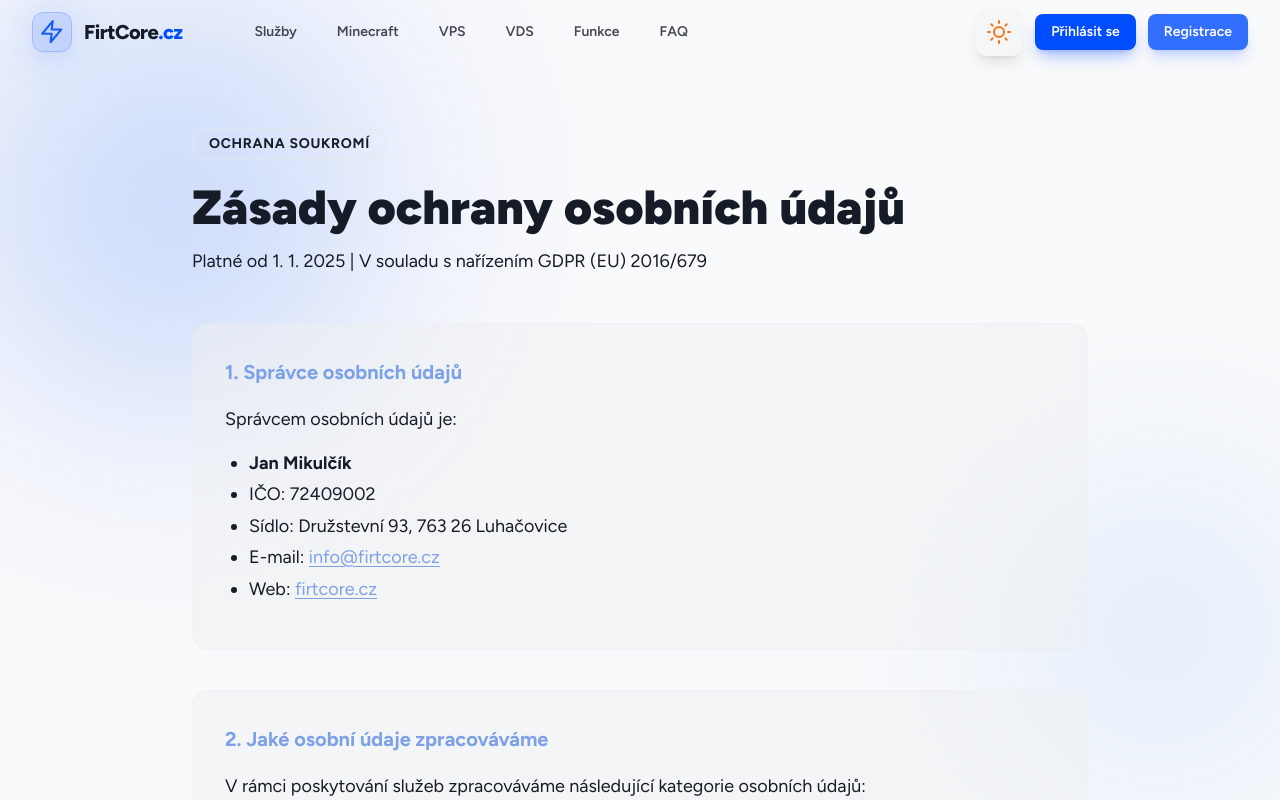
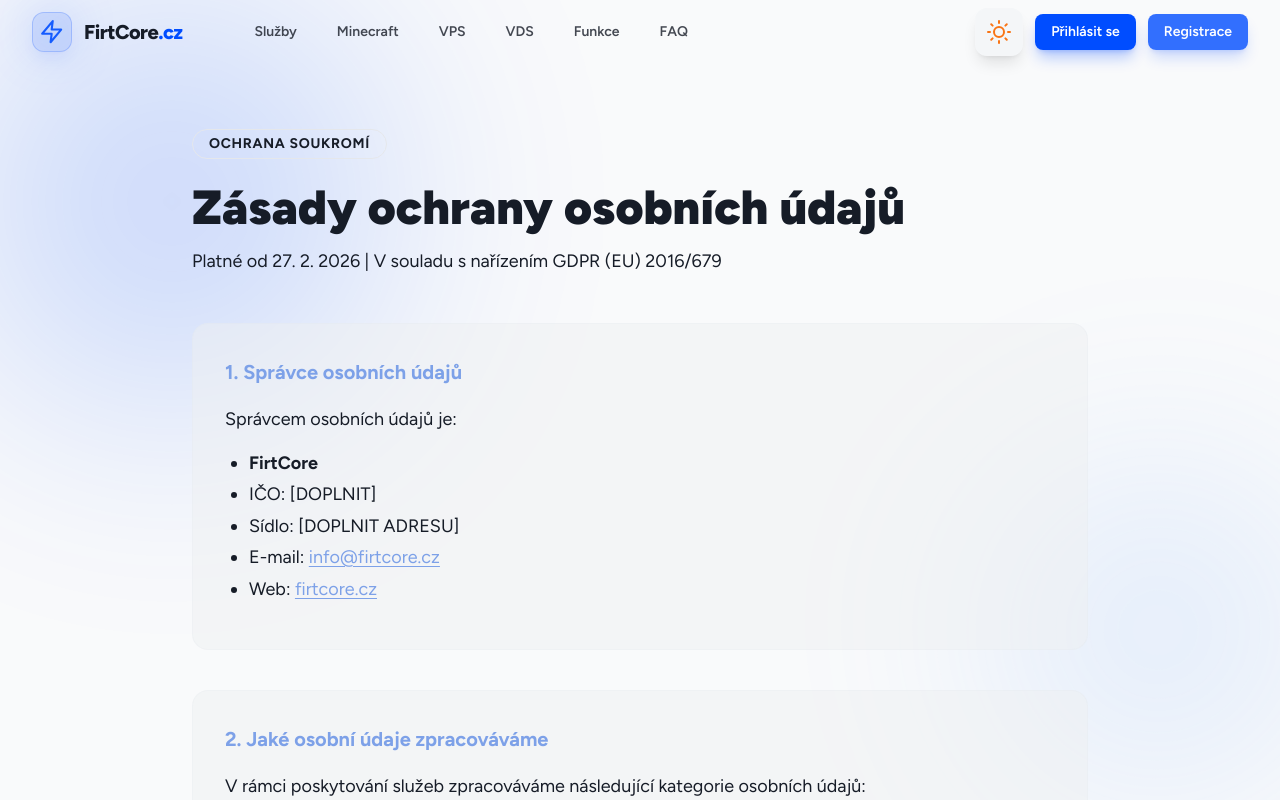
Before and after one commit to matejbiciste3-a11y/firtcore-next, a Next.js app: page /gdpr in a window 1280 px wide. Shown: the top 800 px of the page. Built offline with nearby package versions, Linux system fonts and the light colour scheme.

Commit message:
fix: update VOP and GDPR - FirtCore operator, date 27.2.2026

```diff
--- a/pages/gdpr.js
+++ b/pages/gdpr.js
@@ -19,7 +19,7 @@ export default function GDPR() {
                             Ochrana soukromí
                         </span>
                         <h1 className="text-4xl md:text-5xl font-black mb-4">Zásady ochrany osobních údajů</h1>
-                        <p className="text-muted-foreground mb-12 text-lg">Platné od 1. 1. 2025 | V souladu s nařízením GDPR (EU) 2016/679</p>
+                        <p className="text-muted-foreground mb-12 text-lg">Platné od 27. 2. 2026 | V souladu s nařízením GDPR (EU) 2016/679</p>
 
                         <div className="space-y-10 legal-content">
 
@@ -27,9 +27,9 @@ export default function GDPR() {
                                 <h2>1. Správce osobních údajů</h2>
                                 <p>Správcem osobních údajů je:</p>
                                 <ul>
-                                    <li><strong>Jan Mikulčík</strong></li>
-                                    <li>IČO: 72409002</li>
-                                    <li>Sídlo: Družstevní 93, 763 26 Luhačovice</li>
+                                    <li><strong>FirtCore</strong></li>
+                                    <li>IČO: [DOPLNIT]</li>
+                                    <li>Sídlo: [DOPLNIT ADRESU]</li>
                                     <li>E-mail: <a href="mailto:info@firtcore.cz">info@firtcore.cz</a></li>
                                     <li>Web: <a href="https://firtcore.cz" target="_blank" rel="noopener">firtcore.cz</a></li>
                                 </ul>
--- a/pages/vop.js
+++ b/pages/vop.js
@@ -19,13 +19,13 @@ export default function VOP() {
                             Právní dokumenty
                         </span>
                         <h1 className="text-4xl md:text-5xl font-black mb-4">Všeobecné obchodní podmínky</h1>
-                        <p className="text-muted-foreground mb-12 text-lg">Platné od 1. 1. 2025 | FirtCore datová centra</p>
+                        <p className="text-muted-foreground mb-12 text-lg">Platné od 27. 2. 2026 | FirtCore</p>
 
                         <div className="space-y-10 legal-content">
 
                             <section>
                                 <h2>1. Základní ustanovení</h2>
-                                <p>Tyto všeobecné obchodní podmínky (dále jen „VOP") upravují vzájemná práva a povinnosti mezi poskytovatelem (<strong>Jan Mikulčík, IČO: 72409002</strong>, se sídlem Družstevní 93, 763 26 Luhačovice, dále jen „Poskytovatel") a zákazníkem (dále jen „Zákazník") při poskytování hostingových a dalších IT služeb prostřednictvím webových stránek <strong>firtcore.cz</strong>.</p>
+                                <p>Tyto všeobecné obchodní podmínky (dále jen „VOP") upravují vzájemná práva a povinnosti mezi poskytovatelem (<strong>FirtCore, IČO: [DOPLNIT]</strong>, se sídlem [DOPLNIT ADRESU], dále jen „Poskytovatel") a zákazníkem (dále jen „Zákazník") při poskytování hostingových a dalších IT služeb prostřednictvím webových stránek <strong>firtcore.cz</strong>.</p>
                                 <p>Zákazník odesláním objednávky potvrzuje, že se s těmito VOP seznámil a souhlasí s nimi.</p>
                             </section>
 
@@ -104,8 +104,9 @@ export default function VOP() {
                             <section>
                                 <h2>11. Závěrečná ustanovení</h2>
                                 <p>Tyto VOP se řídí právem České republiky. Veškeré spory budou řešeny příslušným soudem v ČR. Pokud je Zákazník spotřebitel, může využít i mimosoudního řešení sporu prostřednictvím České obchodní inspekce (<a href="https://www.coi.cz" target="_blank" rel="noopener noreferrer">www.coi.cz</a>).</p>
-                                <p>Tyto VOP jsou platné a účinné od <strong>1. 1. 2025</strong>.</p>
+                                <p>Tyto VOP jsou platné a účinné od <strong>27. 2. 2026</strong>.</p>
                             </section>
+
 
                         </div>
                     </motion.div>
```
